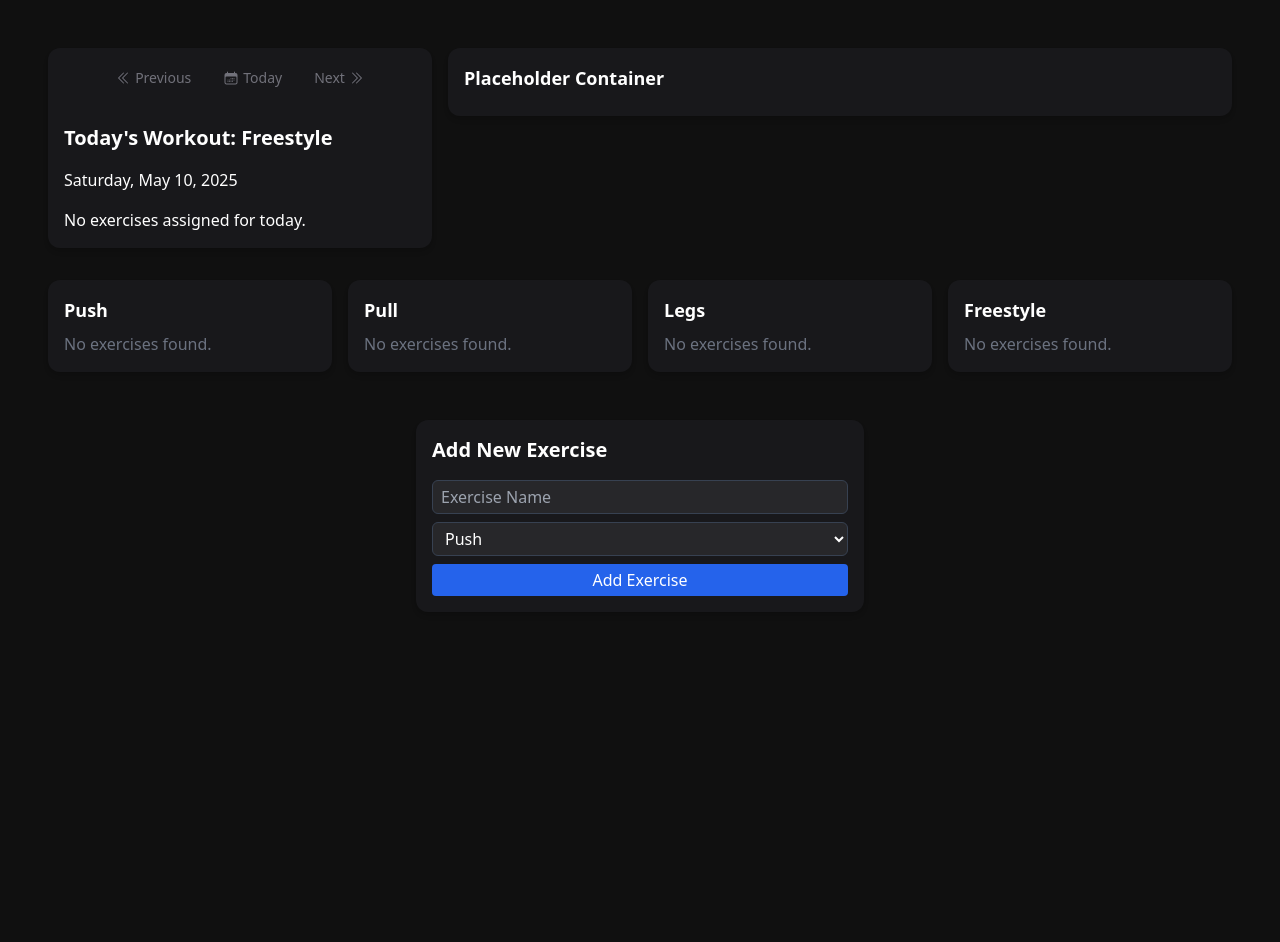
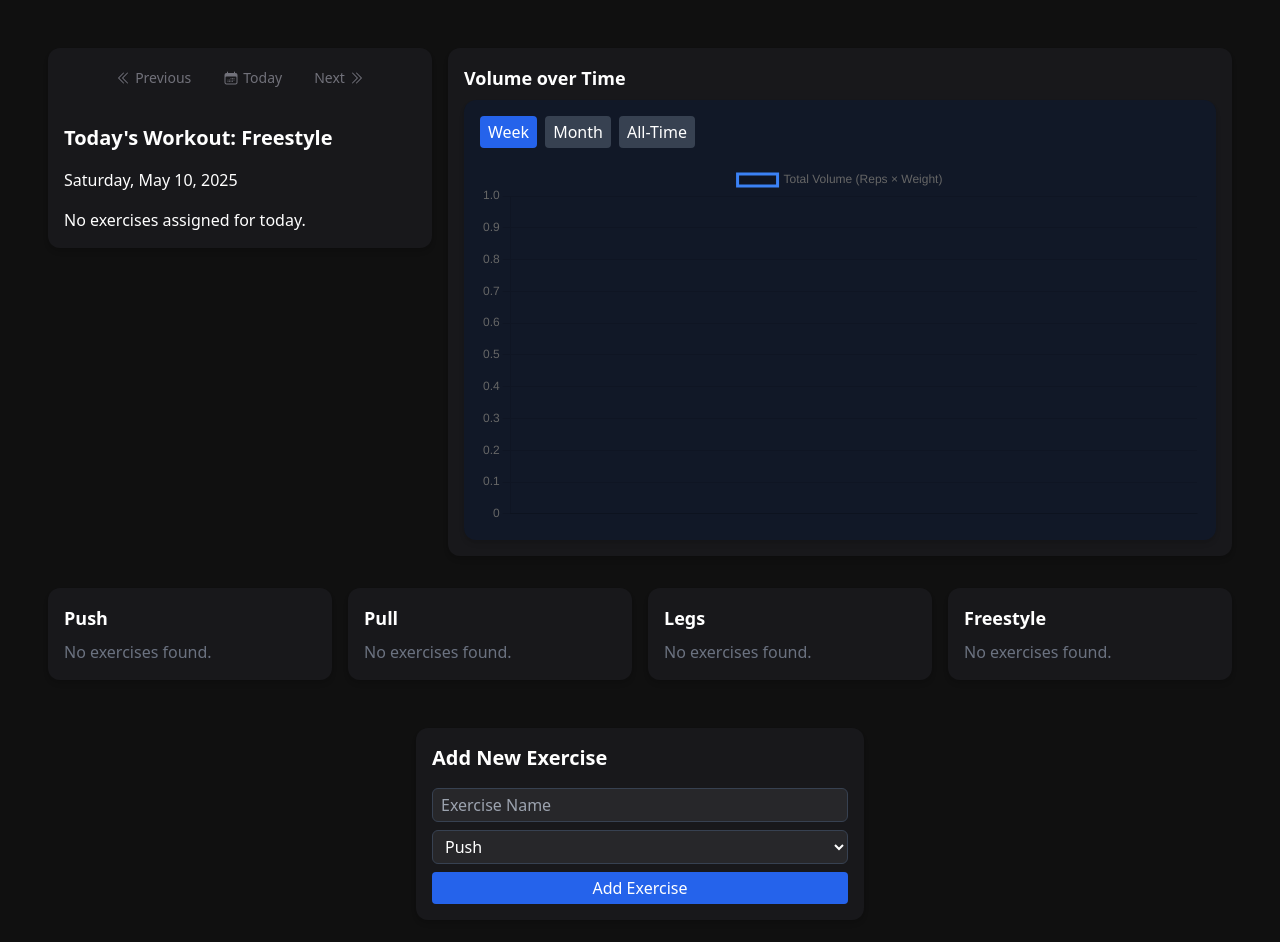
Before and after one commit to BrascoMarketing/Kevin-s-React-App-Tracker, a React (Vite) app: page / in a window 1280 px wide. Shown: the top 942 px of the page. Before the commit the page ends 800 px from the top, so only its background shows below. Built offline with nearby package versions, Linux system fonts and the light colour scheme.

Commit message:
Added new component - VolumeChart. Dynamically populated from history and live updates as exercises are completed

```diff
--- a/package.json
+++ b/package.json
@@ -12,7 +12,9 @@
   "dependencies": {
     "@hello-pangea/dnd": "^18.0.1",
     "@heroicons/react": "^2.2.0",
+    "chart.js": "^4.4.9",
     "react": "^19.1.0",
+    "react-chartjs-2": "^5.3.0",
     "react-dom": "^19.1.0",
     "uuid": "^11.1.0"
   },
--- a/src/App.jsx
+++ b/src/App.jsx
@@ -3,10 +3,13 @@ import { loadExerciseLibrary, saveExerciseLibrary } from "./utils/storage";
 import ExerciseFormPanel from "./components/ExerciseFormPanel";
 import ExerciseLibraryColumns from "./components/ExerciseLibraryColumns";
 import DayView from "./components/DayView";
+import VolumeChart from "./components/VolumeChart";
+import { loadExerciseLogs } from "./utils/storage";
 
 function App() {
   const [hasLoaded, setHasLoaded] = useState(false);
   const [exerciseLibrary, setExerciseLibrary] = useState([]);
+  const [exerciseLogs, setExerciseLogs] = useState(loadExerciseLogs());
 
   // Load from LocalStorage when app starts
   useEffect(() => {
@@ -28,12 +31,13 @@ function App() {
         {/* First Row */}
         <div className="grid grid-cols-1 lg:grid-cols-3 gap-4">
           <div className=" space-y-4">
-            <DayView library={exerciseLibrary} />
+            <DayView library={exerciseLibrary} setExerciseLogs={setExerciseLogs} />
           </div>
 
           <div className="lg:col-span-2 space-y-4">
             <div class="bg-zinc-900 text-white rounded-xl shadow-md p-4">
-              <h3 class="text-lg font-bold mb-2">Placeholder Container</h3>
+              <h3 class="text-lg font-bold mb-2">Volume over Time</h3>
+              <VolumeChart logs={exerciseLogs} />
             </div>
           </div>
         </div>
--- a/src/components/DayView.jsx
+++ b/src/components/DayView.jsx
@@ -25,7 +25,7 @@ function getExerciseDayKey(exerciseId, date) {
   return `${exerciseId}-${midnightTimestamp}`;
 }
 
-export default function DayView({ library }) {
+export default function DayView({ library, setExerciseLogs }) {
   const [viewedDate, setViewedDate] = useState(new Date());
 
 function getCategoryForDate(date) {
@@ -166,7 +166,7 @@ useEffect(() => {
             });
 
             if (newCompleted) {
-              saveExerciseLog({
+              const logEntry = {
               id: uuidv4(),
               exerciseId: ex.id,
               name: ex.name,
@@ -175,7 +175,10 @@ useEffect(() => {
               sets: currentState.sets,
               completed: newCompleted,
               completedDate: newCompleted ? Date.now() : null,
-              });
+            };
+            saveExerciseLog(logEntry);
+
+            setExerciseLogs(loadExerciseLogs());
             }
           };
 
--- /dev/null
+++ b/src/components/VolumeChart.jsx
@@ -0,0 +1,65 @@
+import { Line } from 'react-chartjs-2';
+import { Chart as ChartJS, CategoryScale, LinearScale, PointElement, LineElement, Title, Tooltip, Legend } from 'chart.js';
+import { useState } from 'react';
+import { loadExerciseLogs } from '../utils/storage';
+
+ChartJS.register(CategoryScale, LinearScale, PointElement, LineElement, Title, Tooltip, Legend);
+
+const timeFrames = ["Week", "Month", "All-Time"];
+
+export default function VolumeChart() {
+  const [timeFrame, setTimeFrame] = useState("Week");
+  const logs = loadExerciseLogs();
+
+  // Process logs into date-keyed volume map
+  const volumeByDate = logs.reduce((acc, log) => {
+    const date = new Date(log.date).toLocaleDateString("en-US");
+    const totalVolume = log.sets.reduce((sum, set) => sum + (set.reps * set.weight), 0);
+    acc[date] = (acc[date] || 0) + totalVolume;
+    return acc;
+  }, {});
+
+  const sortedDates = Object.keys(volumeByDate).sort((a, b) => new Date(a) - new Date(b));
+
+  let filteredDates = sortedDates;
+  if (timeFrame === "Week") filteredDates = sortedDates.slice(-7);
+  if (timeFrame === "Month") filteredDates = sortedDates.slice(-30);
+
+  const data = {
+    labels: filteredDates,
+    datasets: [
+      {
+        label: 'Total Volume (Reps × Weight)',
+        data: filteredDates.map(date => volumeByDate[date]),
+        fill: false,
+        borderColor: '#3B82F6',
+        tension: 0.3,
+      },
+    ],
+  };
+
+  const options = {
+    responsive: true,
+    plugins: {
+      legend: { position: 'top' },
+      title: { display: false, text: 'Volume Over Time' },
+    },
+  };
+
+  return (
+    <div className="bg-gray-900 text-white rounded-xl shadow-md p-4 space-y-4">
+      <div className="flex space-x-2 mb-2">
+        {timeFrames.map(frame => (
+          <button
+            key={frame}
+            onClick={() => setTimeFrame(frame)}
+            className={`px-2 py-1 rounded ${timeFrame === frame ? 'bg-blue-600' : 'bg-gray-700'} hover:bg-blue-500`}
+          >
+            {frame}
+          </button>
+        ))}
+      </div>
+      <Line data={data} options={options} />
+    </div>
+  );
+}
```
Also changed, not shown: 1 other file (tests, documents, lock files or other folders). Lines whose indentation alone changed are shown as unchanged.
